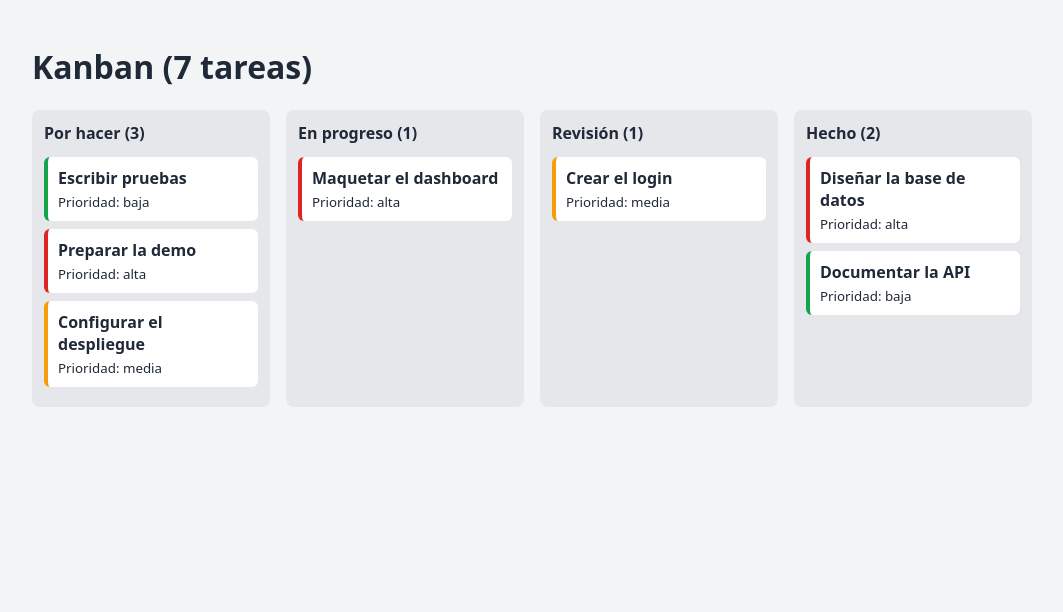
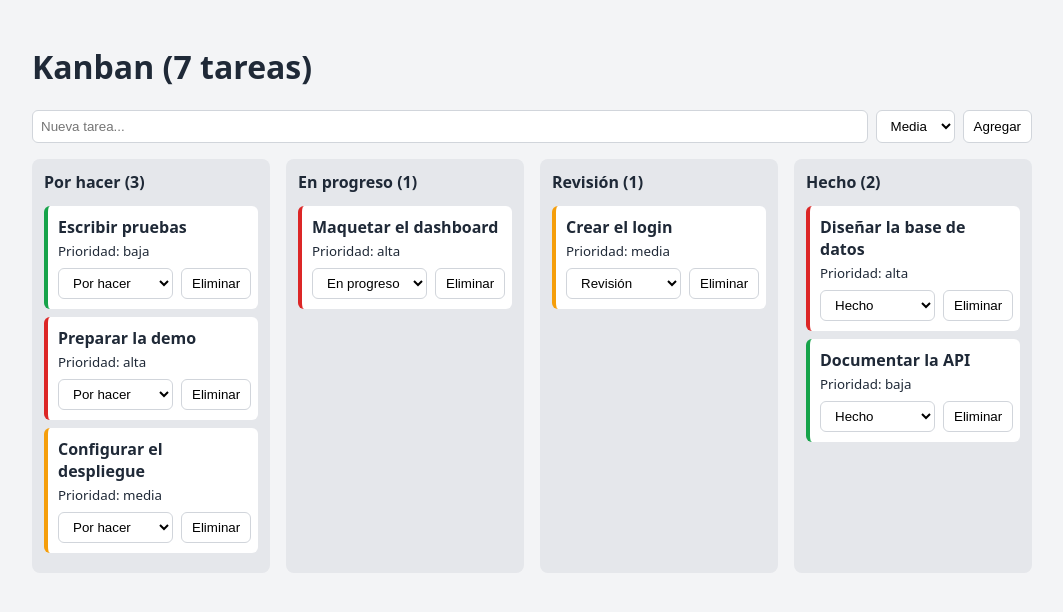
Before and after one commit to darinsteve08-blip/kanban, a React (Vite) app: page / in a window 1280 px wide. Shown: the top 612 px of the page, without its empty margins (108-1171 px from the left). Built offline with nearby package versions, Linux system fonts and the light colour scheme.

Commit message:
Clase 2: estado y eventos (agregar, mover y eliminar)

```diff
--- a/src/App.jsx
+++ b/src/App.jsx
@@ -1,35 +1,50 @@
+import { useState } from "react";
 import Column from "./components/Column";
+import TaskForm from "./components/TaskForm";
+import { COLUMNS } from "./columns";
 
-const COLUMNS = [
-  { id: "todo", title: "Por hacer" },
-  { id: "doing", title: "En progreso" },
-  { id: "review", title: "Revisión" }, // Reto 3: nueva columna
-  { id: "done", title: "Hecho" },
-];
-
-const tasks = [
+// Valor inicial del estado (incluye las tareas agregadas en los retos de la Clase 1)
+const initialTasks = [
   { id: 1, title: "Diseñar la base de datos", status: "done", priority: "alta" },
-  // Reto 2: antes estaba en "doing", ahora se mueve a "Revisión"
   { id: 2, title: "Crear el login", status: "review", priority: "media" },
   { id: 3, title: "Escribir pruebas", status: "todo", priority: "baja" },
   { id: 4, title: "Preparar la demo", status: "todo", priority: "alta" },
-  // Reto 1: 3 tareas nuevas
   { id: 5, title: "Configurar el despliegue", status: "todo", priority: "media" },
   { id: 6, title: "Maquetar el dashboard", status: "doing", priority: "alta" },
   { id: 7, title: "Documentar la API", status: "done", priority: "baja" },
 ];
 
 export default function App() {
+  const [tasks, setTasks] = useState(initialTasks);
+
+  function addTask(title, priority) {
+    const newTask = { id: Date.now(), title, status: "todo", priority };
+    setTasks([...tasks, newTask]);
+  }
+
+  function moveTask(id, newStatus) {
+    setTasks(
+      tasks.map((t) => (t.id === id ? { ...t, status: newStatus } : t))
+    );
+  }
+
+  function removeTask(id) {
+    setTasks(tasks.filter((t) => t.id !== id));
+  }
+
   return (
     <main>
-      {/* Reto 4: total de tareas en el título */}
+      {/* Reto Clase 1: total de tareas (ahora se actualiza solo al agregar/eliminar) */}
       <h1>Kanban ({tasks.length} tareas)</h1>
+      <TaskForm onAdd={addTask} />
       <div className="board">
         {COLUMNS.map((c) => (
           <Column
             key={c.id}
             title={c.title}
             tasks={tasks.filter((t) => t.status === c.id)}
+            onMove={moveTask}
+            onRemove={removeTask}
           />
         ))}
       </div>
--- /dev/null
+++ b/src/columns.js
@@ -0,0 +1,6 @@
+export const COLUMNS = [
+  { id: "todo", title: "Por hacer" },
+  { id: "doing", title: "En progreso" },
+  { id: "review", title: "Revisión" }, // columna agregada en los retos de la Clase 1
+  { id: "done", title: "Hecho" },
+];
--- a/src/components/Column.jsx
+++ b/src/components/Column.jsx
@@ -1,12 +1,12 @@
 import TaskCard from "./TaskCard";
 
-export default function Column({ title, tasks }) {
+export default function Column({ title, tasks, onMove, onRemove }) {
   return (
     <section className="column">
       <h2>{title} ({tasks.length})</h2>
       {tasks.length === 0 && <p>Sin tareas</p>}
       {tasks.map((t) => (
-        <TaskCard key={t.id} title={t.title} priority={t.priority} />
+        <TaskCard key={t.id} task={t} onMove={onMove} onRemove={onRemove} />
       ))}
     </section>
   );
--- a/src/components/TaskCard.jsx
+++ b/src/components/TaskCard.jsx
@@ -1,8 +1,21 @@
-export default function TaskCard({ title, priority }) {
+import { COLUMNS } from "../columns";
+
+export default function TaskCard({ task, onMove, onRemove }) {
   return (
-    <article className={`card prio-${priority}`}>
-      <strong>{title}</strong>
-      <small>Prioridad: {priority}</small>
+    <article className={`card prio-${task.priority}`}>
+      <strong>{task.title}</strong>
+      <small>Prioridad: {task.priority}</small>
+      <div className="card-actions">
+        <select
+          value={task.status}
+          onChange={(e) => onMove(task.id, e.target.value)}
+        >
+          {COLUMNS.map((c) => (
+            <option key={c.id} value={c.id}>{c.title}</option>
+          ))}
+        </select>
+        <button onClick={() => onRemove(task.id)}>Eliminar</button>
+      </div>
     </article>
   );
 }
--- /dev/null
+++ b/src/components/TaskForm.jsx
@@ -0,0 +1,29 @@
+import { useState } from "react";
+
+export default function TaskForm({ onAdd }) {
+  const [title, setTitle] = useState("");
+  const [priority, setPriority] = useState("media");
+
+  function handleSubmit(e) {
+    e.preventDefault();
+    if (title.trim() === "") return;
+    onAdd(title.trim(), priority);
+    setTitle("");
+  }
+
+  return (
+    <form className="task-form" onSubmit={handleSubmit}>
+      <input
+        value={title}
+        onChange={(e) => setTitle(e.target.value)}
+        placeholder="Nueva tarea..."
+      />
+      <select value={priority} onChange={(e) => setPriority(e.target.value)}>
+        <option value="alta">Alta</option>
+        <option value="media">Media</option>
+        <option value="baja">Baja</option>
+      </select>
+      <button>Agregar</button>
+    </form>
+  );
+}
--- a/src/index.css
+++ b/src/index.css
@@ -8,3 +8,7 @@ main { max-width: 1000px; margin: auto; padding: 24px; }
 .prio-alta { border-color: #dc2626; }
 .prio-media { border-color: #f59e0b; }
 .prio-baja { border-color: #16a34a; }
+.task-form { display: flex; gap: 8px; margin-bottom: 16px; }
+.task-form input { flex: 1; padding: 8px; border: 1px solid #d1d5db; border-radius: 6px; }
+button, select { padding: 6px 10px; border-radius: 6px; border: 1px solid #d1d5db; background: #fff; cursor: pointer; }
+.card-actions { display: flex; justify-content: space-between; gap: 8px; margin-top: 4px; }
```
